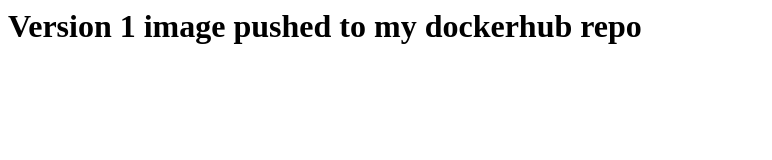
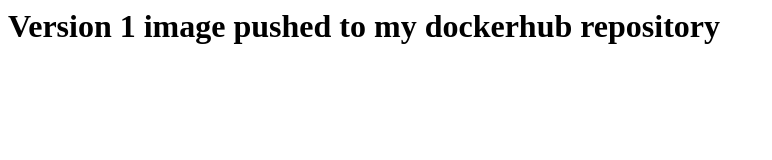
Before and after one commit to RajavamshiA/dockerfiles, a plain HTML site: page DEPLOYMENT/index.html in a window 1280 px wide. Shown: the whole page, without its empty margins (0-772 px from the left). Drawn offline with Linux system fonts and the light colour scheme.

Commit message:
Image pushing to docker hub

```diff
--- a/DEPLOYMENT/index.html
+++ b/DEPLOYMENT/index.html
@@ -1 +1 @@
-<h1> Version 1 image pushed to my dockerhub repo </h1>
+<h1> Version 1 image pushed to my dockerhub repository</h1>
```
